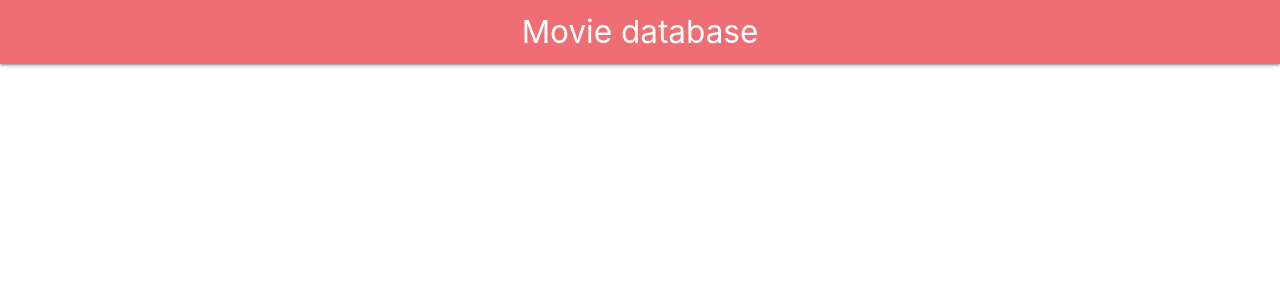
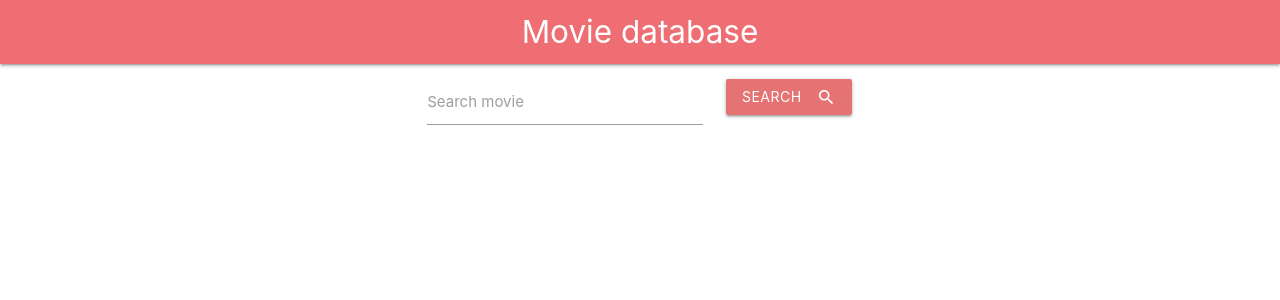
Before and after one commit to PatrykIwasieczko/Movie-database, a React (Create React App) app: page / in a window 1280 px wide. Shown: the top 300 px of the page. Built offline with nearby package versions, Linux system fonts and the light colour scheme.

Commit message:
Create SearchArea component

```diff
--- a/src/App.js
+++ b/src/App.js
@@ -1,5 +1,6 @@
 import React, { Component } from "react";
 import Navbar from "./components/Navbar";
+import SearchArea from "./components/SearchArea";
 import "./App.css";
 
 class App extends Component {
@@ -7,6 +8,7 @@ class App extends Component {
         return (
             <div className="App">
                 <Navbar />
+                <SearchArea />
             </div>
         );
     }
--- a/src/components/SearchArea.js
+++ b/src/components/SearchArea.js
@@ -0,0 +1,30 @@
+import React from "react";
+
+const SearchArea = () => {
+    return (
+        <div className="container">
+            <div className="row">
+                <form>
+                    <div className="input-field col s8 l4 offset-l3">
+                        <input
+                            id="searchMovie"
+                            type="text"
+                            className="validate"
+                        />
+                        <label htmlFor="searchMovie">Search movie</label>
+                    </div>
+                    <div className="input-field col s2">
+                        <button
+                            className="btn waves-effect waves-light red lighten-2"
+                            type="submit"
+                        >
+                            Search<i class="material-icons right">search</i>
+                        </button>
+                    </div>
+                </form>
+            </div>
+        </div>
+    );
+};
+
+export default SearchArea;
```
